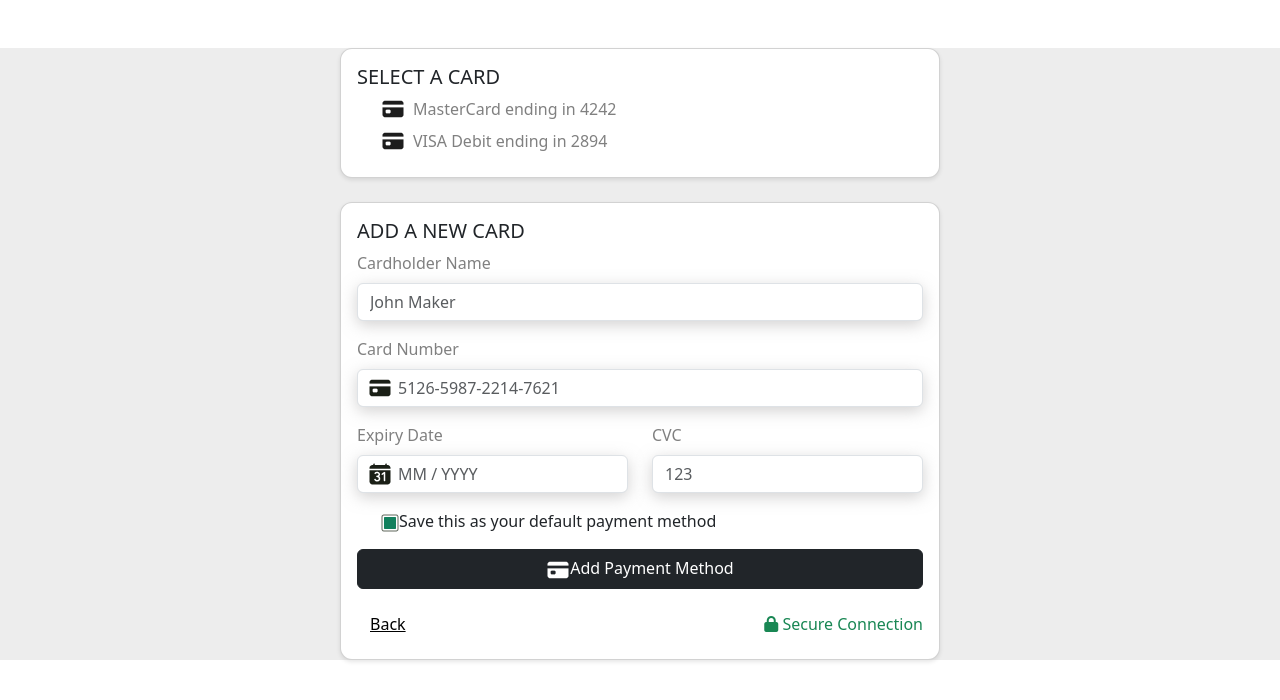
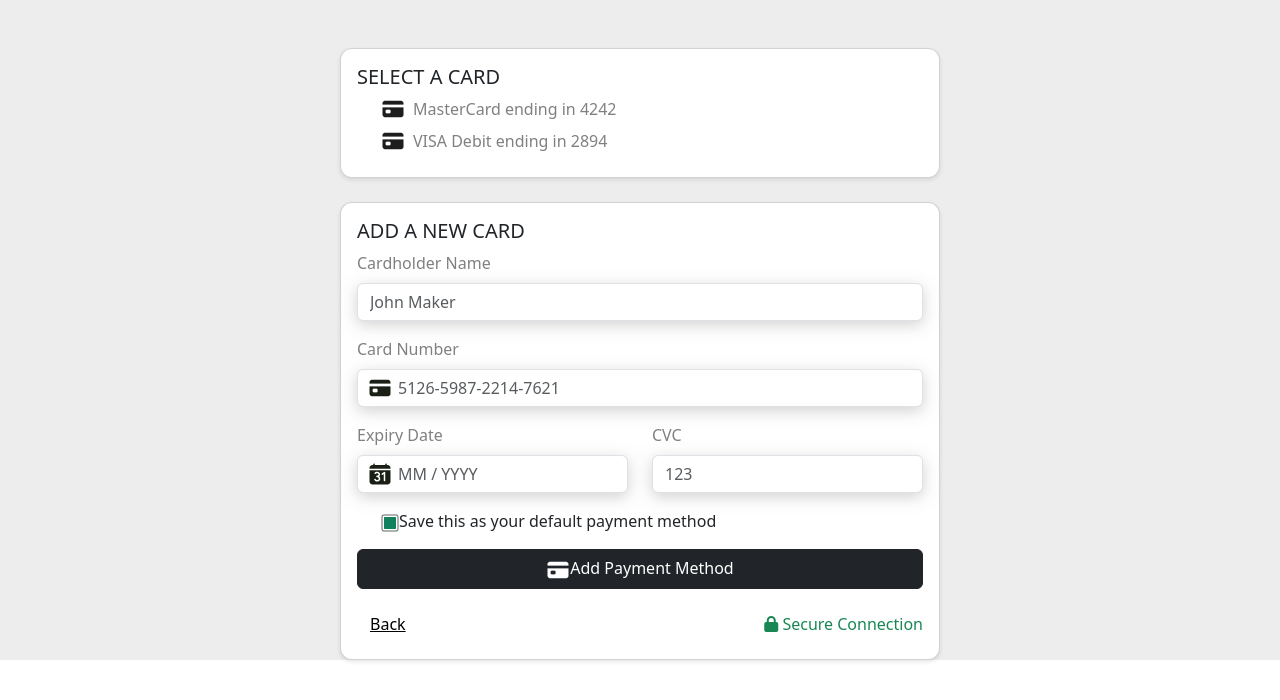
Before and after one commit to Nozzie-Dev/E-commerce_May_Cohort, a React (Create React App) app in the folder melsoft-website/: page /payment in a window 1280 px wide. Shown: the top 700 px of the page. Built offline with nearby package versions, Linux system fonts and the light colour scheme.

Commit message:
fixed white space

```diff
--- a/melsoft-website/src/pages/Payment.js
+++ b/melsoft-website/src/pages/Payment.js
@@ -64,7 +64,7 @@ const Payment = () => {
     };
 
     return (
-        <div className="container mt-5" style={{ paddingTop: '0', paddingBottom: '0' }}>
+        <div className="container pt-5" style={{ paddingTop: '0', paddingBottom: '0' }}>
             {/* Card Selection Section */}
             <div className="card mb-4" style={{ borderRadius: '12px', boxShadow: '0 2px 4px rgba(0,0,0,0.1)', width: '100%', maxWidth: '600px' }}>
                 <div className="card-body">
```
Lines whose indentation alone changed are shown as unchanged.
